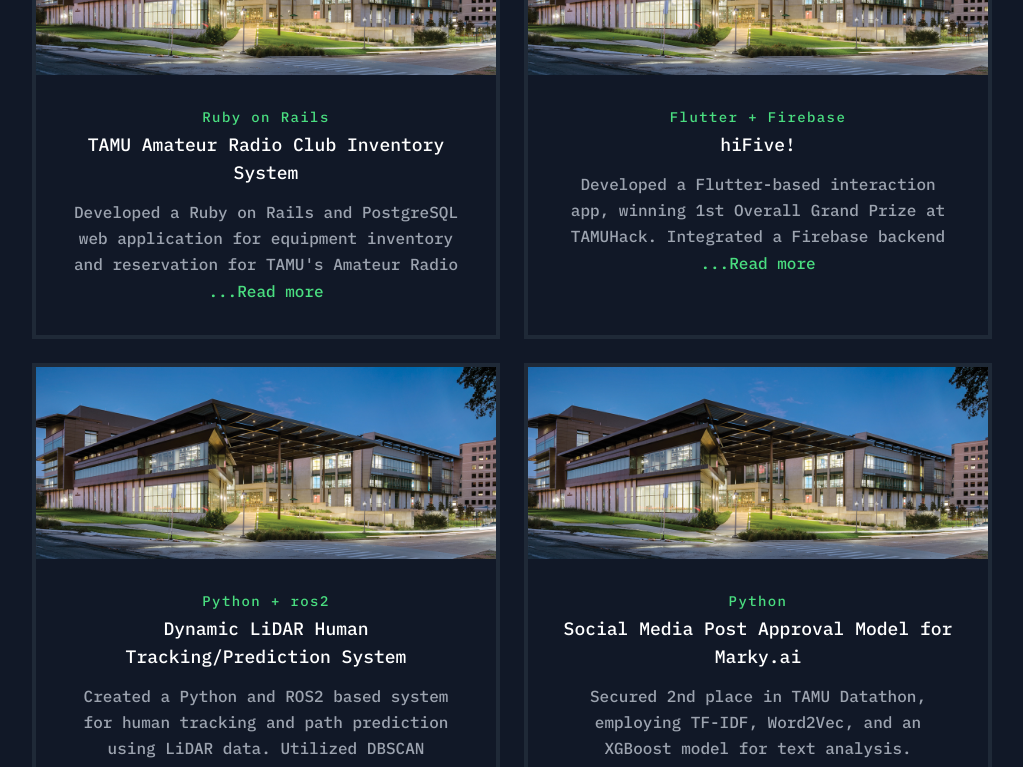
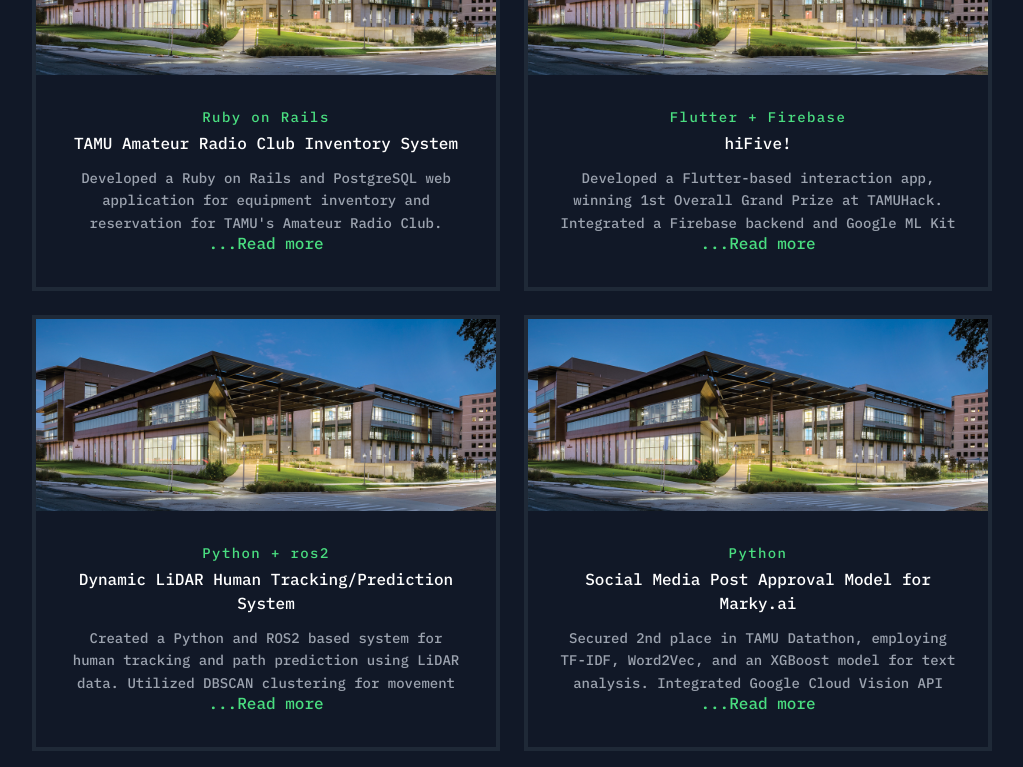
Before and after one commit to nathanhtkd/portfolio, a React (Create React App) app: page / in a window 1280 px wide. Shown: the part 1600-2367 px from the top of the page, without its empty margins (128-1151 px from the left). Built offline with nearby package versions, Linux system fonts and the light colour scheme.

Commit message:
fix text size for project section

```diff
--- a/src/components/Projects.jsx
+++ b/src/components/Projects.jsx
@@ -44,12 +44,12 @@ export default function Projects() {
                                 <h2 className="tracking-widest text-sm title-font font-medium text-green-400 mb-1">
                                     {project.subtitle}
                                 </h2>
-                                <h1 className="title-font text-lg font-medium text-white mb-3">
+                                <h1 className="title-font text-md font-medium text-white mb-3">
                                     {project.title}
                                 </h1>
                                 <p
-                                    className={`leading-relaxed overflow-hidden ${
-                                        selectedProject === index ? '' : 'h-20'
+                                    className={`leading-relaxed overflow-hidden text-sm ${
+                                        selectedProject === index ? '' : 'h-16'
                                     }`}>
                                     {project.description}
                                 </p>
```
